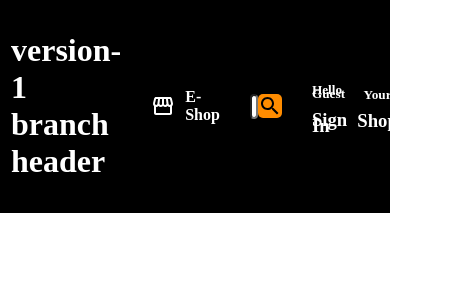
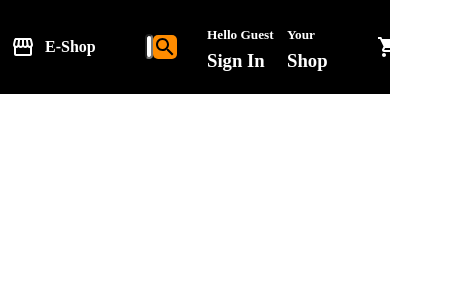
Before and after one commit to selimyay00/e-shop, a React (Vite) app: page / in a window 390 px wide. Shown: the top 300 px of the page, 460 px wide, since content can reach past the window. Built offline with nearby package versions, Linux system fonts and the light colour scheme.

Commit message:
made navbar responsive

```diff
--- a/src/components/Header.jsx
+++ b/src/components/Header.jsx
@@ -7,10 +7,9 @@ import './Header.css';
 function Header() {
     return (
         <div className='header'>
-            <h1>version-1 branch header</h1>
             <div className='header__section1'>
                 <StorefrontIcon className='store-icon' />
-                <h4>E-Shop</h4>
+                <h4 className='link-text'>E-Shop</h4>
             </div>
             <div className='header__section2'>
                 <input type="text" />
@@ -18,12 +17,12 @@ function Header() {
             </div>
             <div className='header__section3'>
                 <div className='links'>
-                    <h5>Hello Guest</h5>
-                    <h3 style={{marginTop: -1}}>Sign In</h3>
+                    <h5 className='link-text'>Hello Guest</h5>
+                    <h3 style={{marginTop: -1}} className='link-text'>Sign In</h3>
                 </div>
                 <div className='links'>
-                    <h5>Your</h5>
-                    <h3 style={{marginTop: -1}}>Shop</h3>
+                    <h5 className='link-text'>Your</h5>
+                    <h3 style={{marginTop: -1}} className='link-text'>Shop</h3>
                 </div>
                 <div className='shop-icon'>
                 <ShoppingCartIcon size="large" />
--- a/src/components/header.css
+++ b/src/components/header.css
@@ -53,3 +53,7 @@
     margin-left: 10px;
     column-gap: 10px;
 }
+
+.link-text {
+  min-width: 70px;
+}
```
